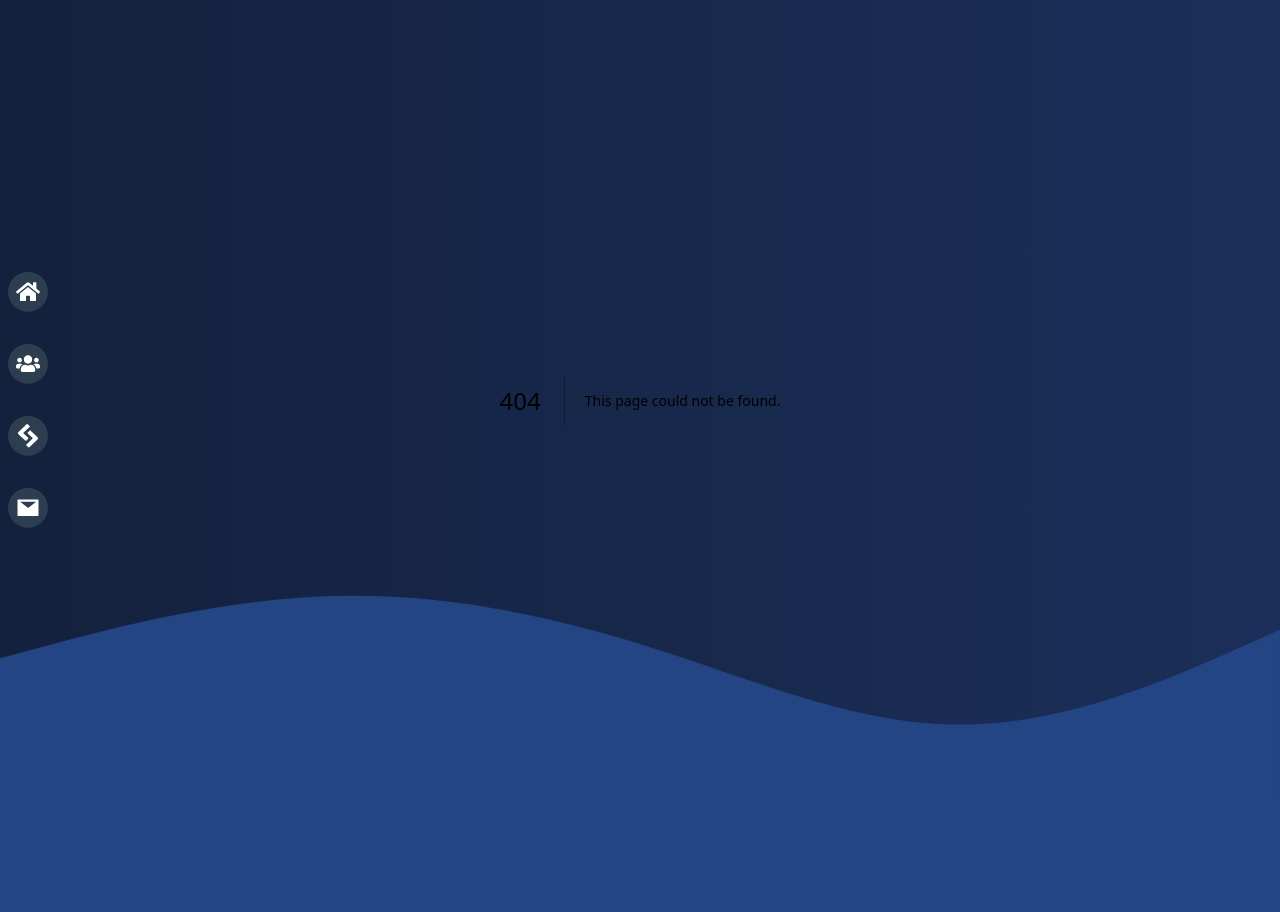
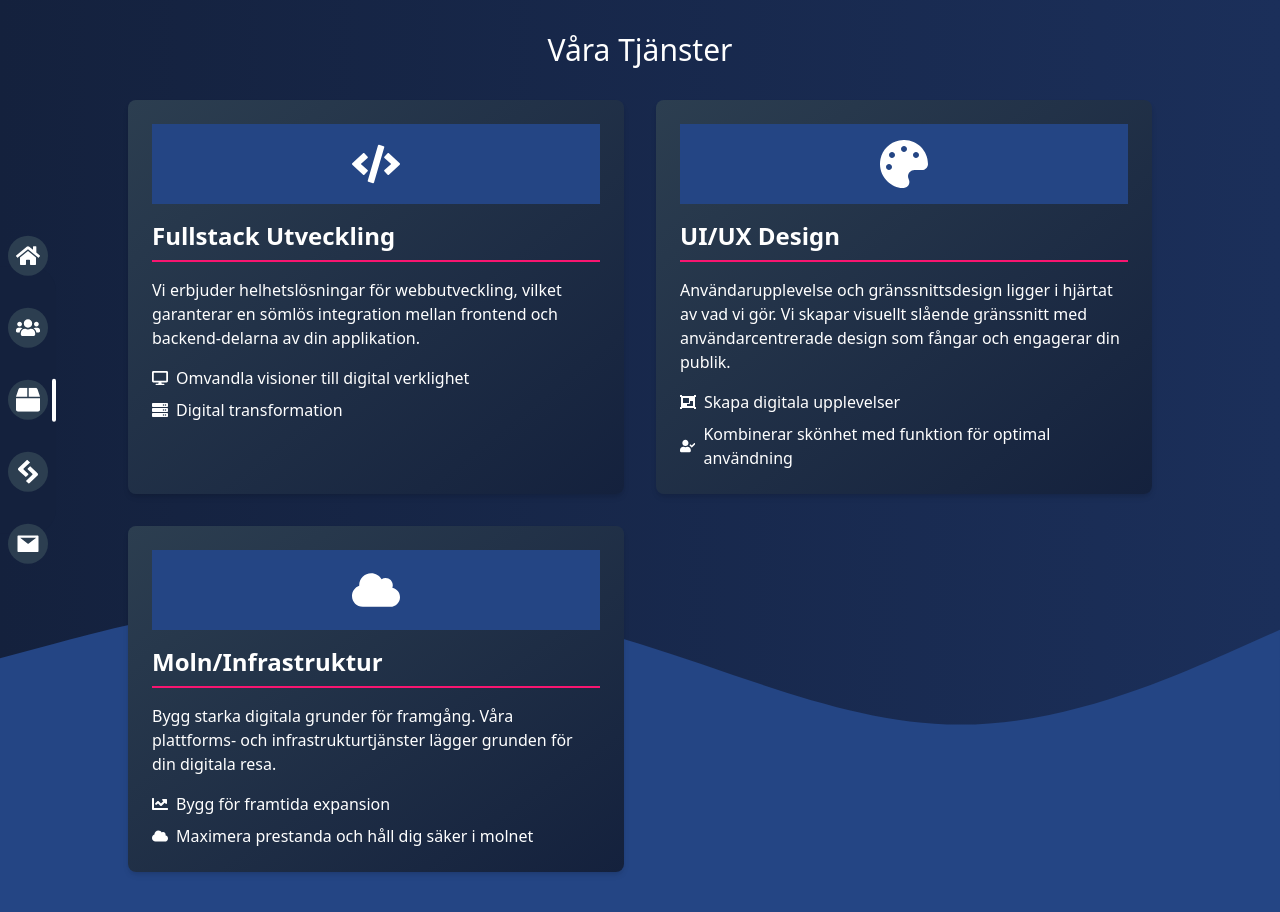
Before and after one commit to filipmyllari/tierset, a Next.js app: page /tjanster in a window 1280 px wide. Before the commit this address had no page. Shown: the top 912 px of the page. Before the commit the page ends 864 px from the top, so only its background shows below. Built offline with nearby package versions, Linux system fonts and the light colour scheme.

Commit message:
feature/Added services page

```diff
--- a/app/projekt/[id]/page.tsx
+++ b/app/projekt/[id]/page.tsx
@@ -45,7 +45,7 @@ const ProjectShowcase = () => {
     })) || []
 
   return (
-    <div className="flex-1 overflow-y-auto flex flex-col justify-center items-center p-4 md:p-8">
+    <div className="flex-1 overflow-y-auto flex flex-col justify-center items-center md:mt-16 p-4 md:p-8">
       <div className="container mx-auto max-w-5xl space-y-12 md:z-10 z-10">
         <section className="space-y-4 md:space-y-0 md:flex md:items-center md:justify-between">
           {/* Arrow button alongside the logo */}
--- /dev/null
+++ b/app/tjanster/page.tsx
@@ -0,0 +1,143 @@
+'use client'
+import React from 'react'
+import {
+  FaCloud,
+  FaPalette,
+  FaCode,
+  FaDesktop,
+  FaServer,
+  FaObjectGroup,
+  FaUserCheck,
+  FaChartLine,
+} from 'react-icons/fa'
+import { motion } from 'framer-motion'
+
+const services = [
+  {
+    title: 'Fullstack Utveckling',
+    description:
+      'Vi erbjuder helhetslösningar för webbutveckling, vilket garanterar en sömlös integration mellan frontend och backend-delarna av din applikation.',
+    subDescriptions: [
+      {
+        title: 'Frontend Utveckling',
+        desc: 'Omvandla visioner till digital verklighet',
+        icon: FaDesktop,
+      },
+      {
+        title: 'Backend Utveckling',
+        desc: 'Digital transformation',
+        icon: FaServer,
+      },
+    ],
+    icon: FaCode,
+  },
+  {
+    title: 'UI/UX Design',
+    description:
+      'Användarupplevelse och gränssnittsdesign ligger i hjärtat av vad vi gör. Vi skapar visuellt slående gränssnitt med användarcentrerade design som fångar och engagerar din publik.',
+    subDescriptions: [
+      {
+        title: 'UX Design',
+        desc: 'Skapa digitala upplevelser',
+        icon: FaObjectGroup,
+      },
+      {
+        title: 'UI Design',
+        desc: 'Kombinerar skönhet med funktion för optimal användning',
+        icon: FaUserCheck,
+      },
+    ],
+    icon: FaPalette,
+  },
+  {
+    title: 'Moln/Infrastruktur',
+    description:
+      'Bygg starka digitala grunder för framgång. Våra plattforms- och infrastrukturtjänster lägger grunden för din digitala resa.',
+    subDescriptions: [
+      {
+        title: 'Skalbar arkitektur',
+        desc: 'Bygg för framtida expansion',
+        icon: FaChartLine,
+      },
+      {
+        title: 'Molnoptimering',
+        desc: 'Maximera prestanda och håll dig säker i molnet',
+        icon: FaCloud,
+      },
+    ],
+    icon: FaCloud,
+  },
+]
+
+type ServiceProps = {
+  title: string
+  description: string
+  subDescriptions: Array<{
+    title: string
+    desc: string
+    icon: React.ComponentType
+  }>
+  icon: React.ComponentType
+}
+
+const ServiceItem: React.FC<ServiceProps> = ({
+  title,
+  description,
+  subDescriptions,
+  icon: Icon,
+}) => {
+  return (
+    <motion.div
+      className="bg-gradient-to-br from-[#2c3e50] to-[#14213d] p-6 rounded-lg shadow-md space-y-4 text-white"
+      initial={{ y: 20, opacity: 0 }}
+      animate={{ y: 0, opacity: 1 }}
+      transition={{ duration: 0.4 }}
+    >
+      <div className="flex justify-center items-center bg-[#244584] p-4 rundad-full mb-4">
+        <Icon size={48} color="#FFFFFF" />
+      </div>
+      <h2 className="text-2xl font-semibold border-b-2 border-[#f81570] pb-2">
+        {title}
+      </h2>
+      <p>{description}</p>
+      <ul className="space-y-2">
+        {subDescriptions.map((sub, idx) => (
+          <li key={idx} className="flex items-center space-x-2">
+            <sub.icon className="text-white" />
+            <span>{sub.desc}</span>
+          </li>
+        ))}
+      </ul>
+    </motion.div>
+  )
+}
+
+const ServicesPage = () => {
+  const containerVariants = {
+    hidden: { opacity: 1 },
+    visible: {
+      opacity: 1,
+      transition: { when: 'beforeChildren', staggerChildren: 0.1 },
+    },
+  }
+
+  return (
+    <motion.div
+      className="flex flex-col justify-center items-center min-h-screen text-white p-4 md:p-8 z-10"
+      variants={containerVariants}
+      initial="hidden"
+      animate="visible"
+    >
+      <h1 className="text-2xl md:text-3xl font-light text-white text-center mb-4">
+        Våra Tjänster
+      </h1>
+      <div className="grid grid-cols-1 md:grid-cols-2 gap-8 w-full max-w-5xl mt-4">
+        {services.map((service, index) => (
+          <ServiceItem key={index} {...service} />
+        ))}
+      </div>
+    </motion.div>
+  )
+}
+
+export default ServicesPage
--- a/components/navigation/sidebar.js
+++ b/components/navigation/sidebar.js
@@ -2,13 +2,14 @@
 
 import { usePathname } from 'next/navigation'
 import Link from 'next/link'
-import { FaHome, FaUsers } from 'react-icons/fa'
+import { FaHome, FaUsers, FaBox } from 'react-icons/fa'
 import { AiFillMail } from 'react-icons/ai'
 import { SiSitepoint } from 'react-icons/si'
 
 const links = [
   { to: '/', icon: FaHome },
   { to: '/om-oss', icon: FaUsers },
+  { to: '/tjanster', icon: FaBox},
   { to: '/projekt', icon: SiSitepoint },
   { to: '/kontakt', icon: AiFillMail },
 ]
```
